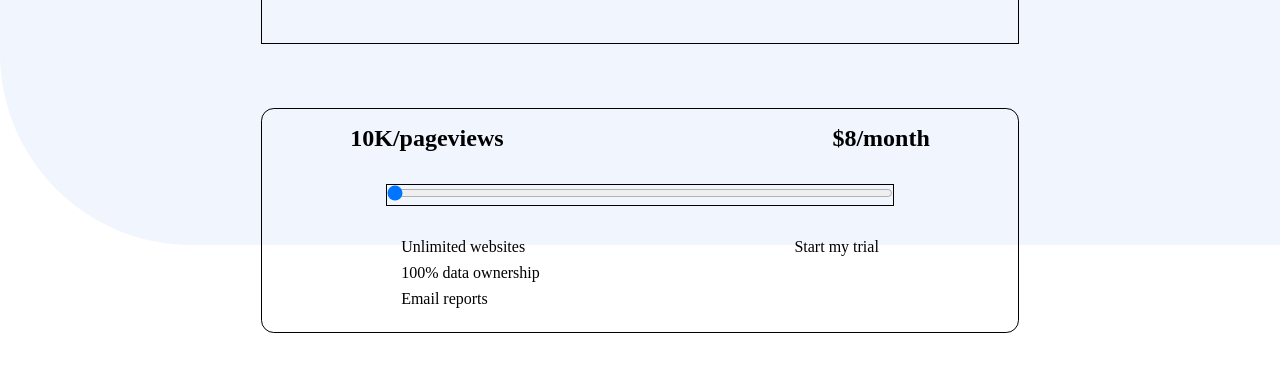
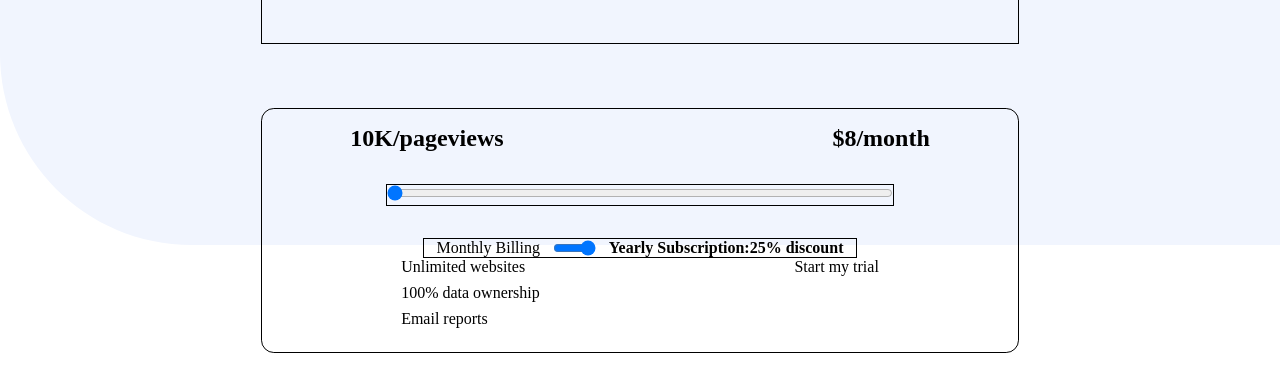
Before and after one commit to KabinaThapa/interactive-pricing-component-main, a plain HTML site: page index.html in a window 1280 px wide. Shown: the part 204-596 px from the top of the page. Drawn offline with Linux system fonts and the light colour scheme.

Commit message:
style:add a input range to toggle state between monthy billing and yearly subscription

```diff
--- a/app.css
+++ b/app.css
@@ -73,6 +73,23 @@ p{
 input{
     width: 100%;
 }
+.toggle{
+    width:20%;
+    display: flex;
+    justify-content: space-between;
+}
+#togglerange{
+    width:10%;
+
+}
+.subscription{
+    border: 1px solid;
+    width:60%;
+    display: flex;
+    justify-content:space-evenly;
+
+    align-items: center;
+}
 ul{
     list-style: none;
 
--- a/index.html
+++ b/index.html
@@ -27,9 +27,16 @@
     <div class="slider">
 <input id="rangeinput" type="range" min="1" max="5" value="1" >
     </div>
-    <div class="toogle">
+    <div class="subscription">
 
+      <label for="togglerange" >Monthly Billing</label>
+      <input id="togglerange" type="range" min="0" max="1">
+
+
+    <h4>Yearly Subscription:25% discount</h4>
     </div>
+
+
   </div>
   <div class="bottomb">
 
```
